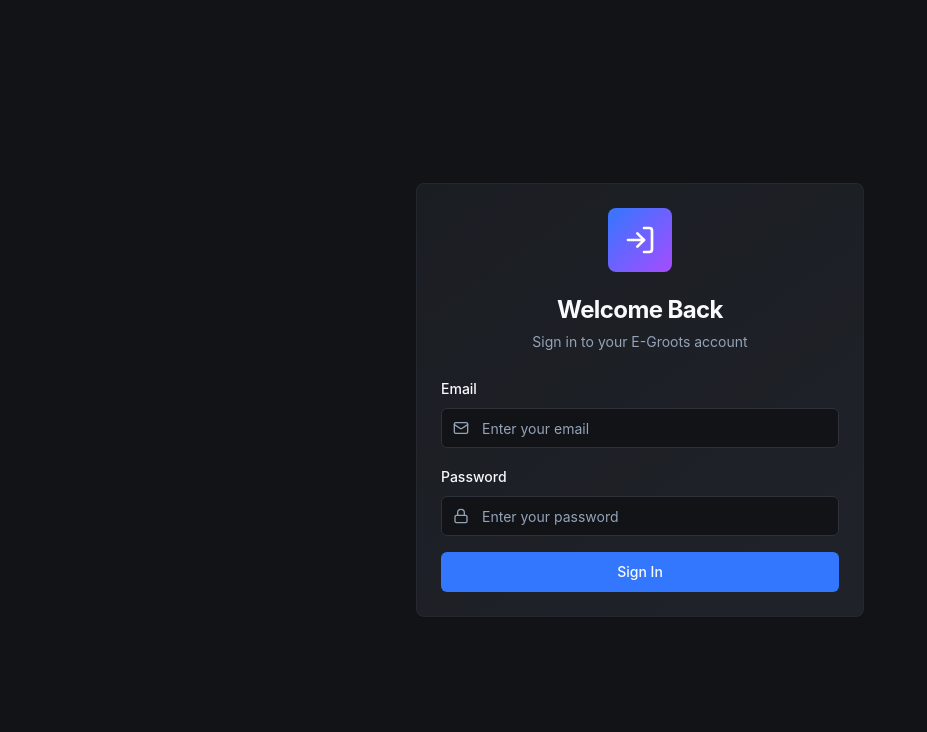
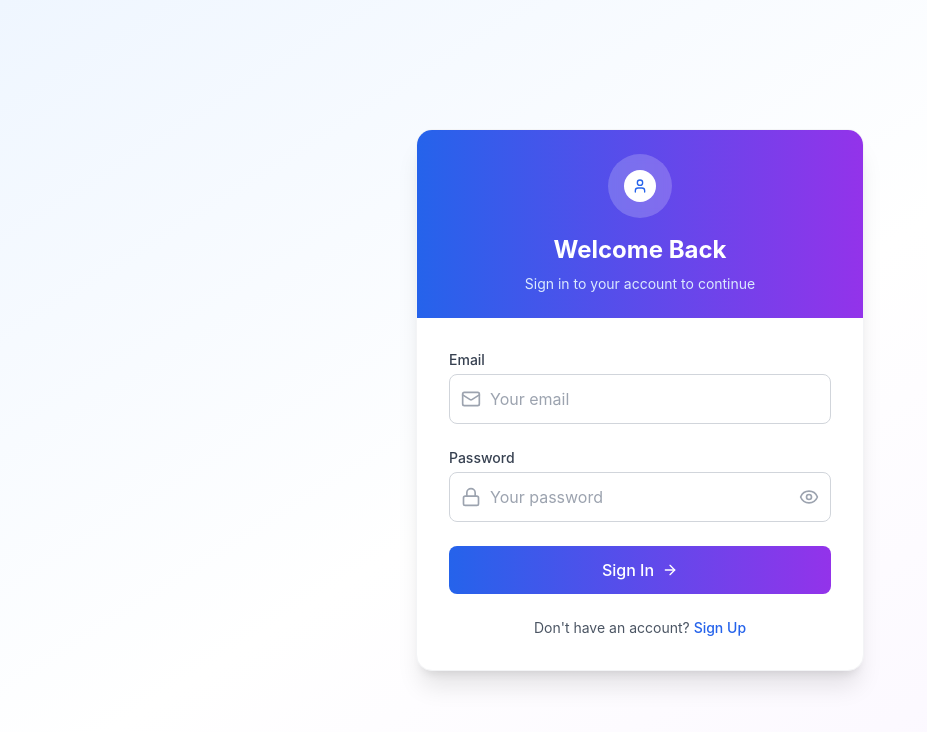
Before and after one commit to egrootsin-art/egrootsweb, a React (Vite) app: page /login in a window 1280 px wide. Shown: the top 732 px of the page, without its empty margins (0-927 px from the left). Built offline with nearby package versions, Linux system fonts and the light colour scheme; the HTML template or start-up script is replaced by a standard one.

Commit message:
Refactor login and dashboard pages
The login page has been refactored to match the provided structure. Upon successful login, the user will be redirected to the 'Index' page. The dashboard will now include personal details and a logout button.

```diff
--- a/src/pages/Home.tsx
+++ b/src/pages/Home.tsx
@@ -3,7 +3,7 @@ import { useAuth } from '@/contexts/AuthContext';
 import { Button } from '@/components/ui/button';
 import { Card, CardContent, CardDescription, CardHeader, CardTitle } from '@/components/ui/card';
 import { Badge } from '@/components/ui/badge';
-import { LogOut, User, ShoppingBag, Package, Award } from 'lucide-react';
+import { LogOut, User, ShoppingBag, Package, Award, Mail, Calendar, Settings } from 'lucide-react';
 import { Link } from 'react-router-dom';
 
 const Home = () => {
@@ -42,34 +42,67 @@ const Home = () => {
 
       {/* Main Content */}
       <main className="container mx-auto px-4 py-8">
-        {/* Welcome Section */}
+        {/* Personal Details Section */}
         <div className="mb-8">
           <Card className="gradient-card border-border/50">
             <CardHeader>
-              <div className="flex items-center justify-between">
-                <div className="flex items-center space-x-3">
-                  <div className="w-12 h-12 bg-primary/20 rounded-full flex items-center justify-center">
-                    <User className="w-6 h-6 text-primary" />
+              <CardTitle className="text-2xl text-foreground flex items-center gap-2">
+                <User className="w-6 h-6" />
+                Personal Details
+              </CardTitle>
+            </CardHeader>
+            <CardContent>
+              <div className="grid md:grid-cols-2 gap-6">
+                <div className="space-y-4">
+                  <div className="flex items-center gap-3">
+                    <Mail className="w-5 h-5 text-muted-foreground" />
+                    <div>
+                      <p className="text-sm text-muted-foreground">Email Address</p>
+                      <p className="font-medium text-foreground">{user?.email}</p>
+                    </div>
                   </div>
-                  <div>
-                    <CardTitle className="text-2xl text-foreground">
-                      Welcome back!
-                    </CardTitle>
-                    <CardDescription className="text-lg">
-                      {user?.email}
-                    </CardDescription>
+                  <div className="flex items-center gap-3">
+                    <Calendar className="w-5 h-5 text-muted-foreground" />
+                    <div>
+                      <p className="text-sm text-muted-foreground">Member Since</p>
+                      <p className="font-medium text-foreground">
+                        {new Date().toLocaleDateString('en-US', {
+                          year: 'numeric',
+                          month: 'long',
+                          day: 'numeric'
+                        })}
+                      </p>
+                    </div>
                   </div>
                 </div>
-                <Badge variant="outline" className="primary-glow">
-                  Active User
-                </Badge>
+                <div className="space-y-4">
+                  <div className="flex items-center gap-3">
+                    <Settings className="w-5 h-5 text-muted-foreground" />
+                    <div>
+                      <p className="text-sm text-muted-foreground">Account Status</p>
+                      <div className="flex items-center gap-2">
+                        <p className="font-medium text-green-600">Active</p>
+                        <Badge variant="outline" className="primary-glow">
+                          Verified
+                        </Badge>
+                      </div>
+                    </div>
+                  </div>
+                  <div className="flex items-center gap-3">
+                    <Package className="w-5 h-5 text-muted-foreground" />
+                    <div>
+                      <p className="text-sm text-muted-foreground">Total Orders</p>
+                      <p className="font-medium text-foreground">0</p>
+                    </div>
+                  </div>
+                </div>
               </div>
-            </CardHeader>
-            <CardContent>
-              <p className="text-muted-foreground">
-                Ready to explore the latest in electronics, 3D printing, and robotics?
-                Your journey into innovation starts here.
-              </p>
+              <div className="mt-6 pt-6 border-t border-border">
+                <p className="text-muted-foreground text-center">
+                  Ready to explore the latest in electronics, 3D printing, and robotics?
+                  Your journey into innovation starts here.
+                </p>
+              </div>
             </CardContent>
           </Card>
         </div>
@@ -160,5 +193,4 @@ const Home = () => {
     </div>
   );
 };
-
 export default Home;
--- a/src/pages/Login.tsx
+++ b/src/pages/Login.tsx
@@ -1,55 +1,109 @@
-import React, { useState } from 'react';
+import React, { useState, useEffect } from 'react';
+import { Eye, EyeOff, Mail, Lock, User, ArrowRight } from 'lucide-react';
 import { useNavigate } from 'react-router-dom';
 import { useAuth } from '@/contexts/AuthContext';
-import { Button } from '@/components/ui/button';
-import { Input } from '@/components/ui/input';
-import { Card, CardContent, CardDescription, CardHeader, CardTitle } from '@/components/ui/card';
-import { Label } from '@/components/ui/label';
-import { Alert, AlertDescription } from '@/components/ui/alert';
-import { LogIn, Mail, Lock } from 'lucide-react';
 
-const Login = () => {
-  const [email, setEmail] = useState('');
-  const [password, setPassword] = useState('');
-  const [errors, setErrors] = useState<{ email?: string; password?: string; general?: string }>({});
-  const [isLoading, setIsLoading] = useState(false);
+interface FormData {
+  email: string;
+  password: string;
+  confirmPassword?: string;
+  fullName?: string;
+}
 
-  const { login } = useAuth();
+interface FormErrors {
+  email?: string;
+  password?: string;
+  confirmPassword?: string;
+  fullName?: string;
+  general?: string;
+}
+
+const Login: React.FC = () => {
   const navigate = useNavigate();
+  const { login, isAuthenticated } = useAuth();
 
-  const validateEmail = (email: string) => {
+  const [isLogin, setIsLogin] = useState<boolean>(true);
+  const [showPassword, setShowPassword] = useState<boolean>(false);
+  const [showConfirmPassword, setShowConfirmPassword] = useState<boolean>(false);
+  const [isLoading, setIsLoading] = useState<boolean>(false);
+
+  const [formData, setFormData] = useState<FormData>({
+    email: '',
+    password: '',
+    confirmPassword: '',
+    fullName: ''
+  });
+
+  const [errors, setErrors] = useState<FormErrors>({});
+
+  // ✅ Redirect if already logged in
+  useEffect(() => {
+    if (isAuthenticated) {
+      navigate('/');
+    }
+  }, [isAuthenticated, navigate]);
+
+  const validateEmail = (email: string): boolean => {
     const emailRegex = /^[^\s@]+@[^\s@]+\.[^\s@]+$/;
     return emailRegex.test(email);
   };
 
-  const handleSubmit = async (e: React.FormEvent) => {
-    e.preventDefault();
-    setErrors({});
+  const validateForm = (): boolean => {
+    const newErrors: FormErrors = {};
 
-    // Validation
-    const newErrors: { email?: string; password?: string } = {};
-
-    if (!email.trim()) {
+    if (!formData.email) {
       newErrors.email = 'Email is required';
-    } else if (!validateEmail(email)) {
+    } else if (!validateEmail(formData.email)) {
       newErrors.email = 'Please enter a valid email address';
     }
 
-    if (!password.trim()) {
+    if (!formData.password) {
       newErrors.password = 'Password is required';
+    } else if (formData.password.length < 6) {
+      newErrors.password = 'Password must be at least 6 characters';
     }
 
-    if (Object.keys(newErrors).length > 0) {
-      setErrors(newErrors);
-      return;
+    if (!isLogin) {
+      if (!formData.fullName) {
+        newErrors.fullName = 'Full name is required';
+      }
+      if (!formData.confirmPassword) {
+        newErrors.confirmPassword = 'Please confirm your password';
+      } else if (formData.password !== formData.confirmPassword) {
+        newErrors.confirmPassword = 'Passwords do not match';
+      }
     }
+
+    setErrors(newErrors);
+    return Object.keys(newErrors).length === 0;
+  };
+
+  const handleInputChange = (e: React.ChangeEvent<HTMLInputElement>): void => {
+    const { name, value } = e.target;
+    setFormData(prev => ({
+      ...prev,
+      [name]: value
+    }));
+
+    if (errors[name as keyof FormErrors]) {
+      setErrors(prev => ({
+        ...prev,
+        [name]: ''
+      }));
+    }
+  };
+
+  const handleSubmit = async (e: React.FormEvent<HTMLFormElement>): Promise<void> => {
+    e.preventDefault();
+
+    if (!validateForm()) return;
 
     setIsLoading(true);
 
     try {
-      const success = await login(email, password);
+      const success = await login(formData.email, formData.password);
       if (success) {
-        navigate('/home');
+        navigate('/');
       } else {
         setErrors({ general: 'Invalid credentials. Please try again.' });
       }
@@ -60,75 +114,187 @@ const Login = () => {
     }
   };
 
+  const toggleAuthMode = (): void => {
+    setIsLogin(!isLogin);
+    setFormData({
+      email: '',
+      password: '',
+      confirmPassword: '',
+      fullName: ''
+    });
+    setErrors({});
+  };
+
   return (
-    <div className="min-h-screen bg-background flex items-center justify-center p-4">
+    <div className="min-h-screen bg-gradient-to-br from-blue-50 via-white to-purple-50 flex items-center justify-center p-4">
       <div className="w-full max-w-md">
-        <Card className="gradient-card border-border/50">
-          <CardHeader className="text-center">
-            <div className="w-16 h-16 bg-gradient-primary rounded-lg flex items-center justify-center mx-auto mb-4">
-              <LogIn className="w-8 h-8 text-white" />
+        <div className="bg-white rounded-2xl shadow-xl border border-gray-100 overflow-hidden">
+
+          {/* Header */}
+          <div className="bg-gradient-to-r from-blue-600 to-purple-600 px-8 py-6 text-center">
+            <div className="w-16 h-16 bg-white bg-opacity-20 rounded-full flex items-center justify-center mx-auto mb-4 backdrop-blur-sm">
+              <div className="w-8 h-8 bg-white rounded-full flex items-center justify-center">
+                <User className="w-4 h-4 text-blue-600" />
+              </div>
             </div>
-            <CardTitle className="text-2xl font-bold text-foreground">
-              Welcome Back
-            </CardTitle>
-            <CardDescription className="text-muted-foreground">
-              Sign in to your E-Groots account
-            </CardDescription>
-          </CardHeader>
-          <CardContent>
-            <form onSubmit={handleSubmit} className="space-y-4">
+            <h1 className="text-2xl font-bold text-white mb-2">
+              {isLogin ? 'Welcome Back' : 'Create Account'}
+            </h1>
+            <p className="text-blue-100 text-sm">
+              {isLogin
+                ? 'Sign in to your account to continue'
+                : 'Join us and start your journey today'}
+            </p>
+          </div>
+
+          {/* Form */}
+          <div className="px-8 py-8">
+            <form onSubmit={handleSubmit} className="space-y-6">
+
+              {/* General Error */}
               {errors.general && (
-                <Alert variant="destructive">
-                  <AlertDescription>{errors.general}</AlertDescription>
-                </Alert>
+                <div className="bg-red-50 border border-red-200 text-red-700 px-4 py-3 rounded-lg text-sm">
+                  {errors.general}
+                </div>
               )}
 
-              <div className="space-y-2">
-                <Label htmlFor="email" className="text-foreground">Email</Label>
-                <div className="relative">
-                  <Mail className="absolute left-3 top-1/2 transform -translate-y-1/2 text-muted-foreground w-4 h-4" />
-                  <Input
+              {/* Full Name (Sign Up Only) */}
+              {!isLogin && (
+                <div>
+                  <label htmlFor="fullName" className="block text-sm font-medium text-gray-700">Full Name</label>
+                  <div className="relative mt-1">
+                    <input
+                      id="fullName"
+                      name="fullName"
+                      type="text"
+                      value={formData.fullName || ''}
+                      onChange={handleInputChange}
+                      className={`block w-full pl-10 pr-3 py-3 border rounded-lg ${errors.fullName ? 'border-red-300 bg-red-50' : 'border-gray-300'}`}
+                      placeholder="Your full name"
+                    />
+                    <div className="absolute inset-y-0 left-0 pl-3 flex items-center pointer-events-none">
+                      <User className="h-5 w-5 text-gray-400" />
+                    </div>
+                  </div>
+                  {errors.fullName && (
+                    <p className="text-sm text-red-600 mt-1">{errors.fullName}</p>
+                  )}
+                </div>
+              )}
+
+              {/* Email */}
+              <div>
+                <label htmlFor="email" className="block text-sm font-medium text-gray-700">Email</label>
+                <div className="relative mt-1">
+                  <input
                     id="email"
+                    name="email"
                     type="email"
-                    placeholder="Enter your email"
-                    value={email}
-                    onChange={(e) => setEmail(e.target.value)}
-                    className={`pl-10 ${errors.email ? 'border-destructive' : ''}`}
+                    value={formData.email}
+                    onChange={handleInputChange}
+                    className={`block w-full pl-10 pr-3 py-3 border rounded-lg ${errors.email ? 'border-red-300 bg-red-50' : 'border-gray-300'}`}
+                    placeholder="Your email"
                   />
+                  <div className="absolute inset-y-0 left-0 pl-3 flex items-center pointer-events-none">
+                    <Mail className="h-5 w-5 text-gray-400" />
+                  </div>
                 </div>
                 {errors.email && (
-                  <p className="text-sm text-destructive">{errors.email}</p>
+                  <p className="text-sm text-red-600 mt-1">{errors.email}</p>
                 )}
               </div>
 
-              <div className="space-y-2">
-                <Label htmlFor="password" className="text-foreground">Password</Label>
-                <div className="relative">
-                  <Lock className="absolute left-3 top-1/2 transform -translate-y-1/2 text-muted-foreground w-4 h-4" />
-                  <Input
+              {/* Password */}
+              <div>
+                <label htmlFor="password" className="block text-sm font-medium text-gray-700">Password</label>
+                <div className="relative mt-1">
+                  <input
                     id="password"
-                    type="password"
-                    placeholder="Enter your password"
-                    value={password}
-                    onChange={(e) => setPassword(e.target.value)}
-                    className={`pl-10 ${errors.password ? 'border-destructive' : ''}`}
+                    name="password"
+                    type={showPassword ? 'text' : 'password'}
+                    value={formData.password}
+                    onChange={handleInputChange}
+                    className={`block w-full pl-10 pr-10 py-3 border rounded-lg ${errors.password ? 'border-red-300 bg-red-50' : 'border-gray-300'}`}
+                    placeholder="Your password"
                   />
+                  <button
+                    type="button"
+                    onClick={() => setShowPassword(!showPassword)}
+                    className="absolute inset-y-0 right-0 pr-3 flex items-center text-gray-400"
+                  >
+                    {showPassword ? <EyeOff className="h-5 w-5" /> : <Eye className="h-5 w-5" />}
+                  </button>
+                  <div className="absolute inset-y-0 left-0 pl-3 flex items-center pointer-events-none">
+                    <Lock className="h-5 w-5 text-gray-400" />
+                  </div>
                 </div>
                 {errors.password && (
-                  <p className="text-sm text-destructive">{errors.password}</p>
+                  <p className="text-sm text-red-600 mt-1">{errors.password}</p>
                 )}
               </div>
 
-              <Button
+              {/* Confirm Password (Sign Up Only) */}
+              {!isLogin && (
+                <div>
+                  <label htmlFor="confirmPassword" className="block text-sm font-medium text-gray-700">Confirm Password</label>
+                  <div className="relative mt-1">
+                    <input
+                      id="confirmPassword"
+                      name="confirmPassword"
+                      type={showConfirmPassword ? 'text' : 'password'}
+                      value={formData.confirmPassword || ''}
+                      onChange={handleInputChange}
+                      className={`block w-full pl-10 pr-10 py-3 border rounded-lg ${errors.confirmPassword ? 'border-red-300 bg-red-50' : 'border-gray-300'}`}
+                      placeholder="Re-enter your password"
+                    />
+                    <button
+                      type="button"
+                      onClick={() => setShowConfirmPassword(!showConfirmPassword)}
+                      className="absolute inset-y-0 right-0 pr-3 flex items-center text-gray-400"
+                    >
+                      {showConfirmPassword ? <EyeOff className="h-5 w-5" /> : <Eye className="h-5 w-5" />}
+                    </button>
+                    <div className="absolute inset-y-0 left-0 pl-3 flex items-center pointer-events-none">
+                      <Lock className="h-5 w-5 text-gray-400" />
+                    </div>
+                  </div>
+                  {errors.confirmPassword && (
+                    <p className="text-sm text-red-600 mt-1">{errors.confirmPassword}</p>
+                  )}
+                </div>
+              )}
+
+              {/* Submit Button */}
+              <button
                 type="submit"
-                className="w-full tech-hover bg-primary hover:bg-primary/90 text-primary-foreground"
                 disabled={isLoading}
+                className="w-full bg-gradient-to-r from-blue-600 to-purple-600 text-white py-3 px-4 rounded-lg font-medium hover:from-blue-700 hover:to-purple-700 transition-all duration-200 flex items-center justify-center gap-2"
               >
-                {isLoading ? 'Signing in...' : 'Sign In'}
-              </Button>
+                {isLoading ? (
+                  <div className="w-5 h-5 border-2 border-white border-t-transparent rounded-full animate-spin" />
+                ) : (
+                  <>
+                    {isLogin ? 'Sign In' : 'Create Account'}
+                    <ArrowRight className="w-4 h-4" />
+                  </>
+                )}
+              </button>
             </form>
-          </CardContent>
-        </Card>
+
+            {/* Toggle Auth Mode */}
+            <div className="mt-6 text-center text-sm text-gray-600">
+              {isLogin ? (
+                <>Don't have an account?{' '}
+                  <button onClick={toggleAuthMode} className="text-blue-600 font-medium hover:underline">Sign Up</button>
+                </>
+              ) : (
+                <>Already have an account?{' '}
+                  <button onClick={toggleAuthMode} className="text-blue-600 font-medium hover:underline">Sign In</button>
+                </>
+              )}
+            </div>
+          </div>
+        </div>
       </div>
     </div>
   );
```
